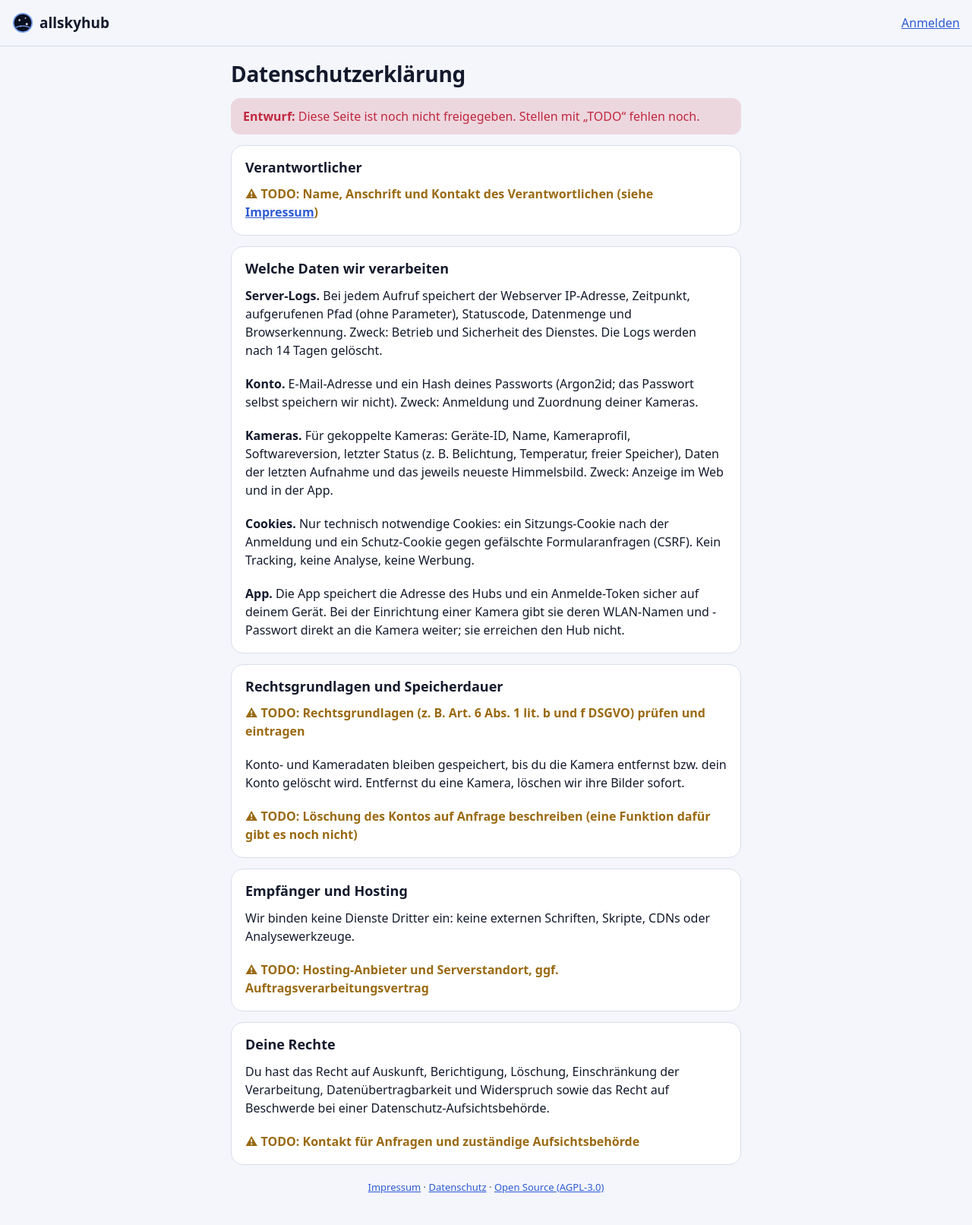
After one commit to benhartwich/allskyhub, a FastAPI app: template server/src/allskyhub_server/web/templates/datenschutz.html in a window 1280 px wide. The commit adds this page. Shown: the whole page at 76% size. Run offline with FastAPI, Linux system fonts and the light colour scheme; the template is opened without the code that fills it, so the values that code supplies are empty; parts of the project's set-up code (start-up, migrations or seed data) failed here and were passed over.

Commit message:
feat(server): imprint and privacy policy drafts, nginx log rotation (#16)
/impressum and /datenschutz, linked in the footer, marked as unapproved
drafts. The operator, address, legal bases, hosting and contact are TODO
placeholders until Benjamin provides them; the data the hub actually
processes (logs, account, cameras, cookies, app) is described as built.

deploy/logrotate/allskyhub-nginx keeps nginx logs 14 days, as the
privacy page says (the host rule only covers /var/log/nginx/*.log).


Claude-Session: https://claude.ai/code/session_0194nu9dnedSFXQ9gP5PXz9H

Co-authored-by: Claude Opus 5.5 <noreply@anthropic.com>

```diff
--- a/server/src/allskyhub_server/app.py
+++ b/server/src/allskyhub_server/app.py
@@ -21,7 +21,7 @@ from allskyhub_server.db import create_engine, create_sessionmaker
 from allskyhub_server.devices.connections import ConnectionRegistry
 from allskyhub_server.devices.images import ImageStore
 from allskyhub_server.settings import Settings, get_settings
-from allskyhub_server.web import routes_auth, routes_cameras
+from allskyhub_server.web import routes_auth, routes_cameras, routes_legal
 from allskyhub_server.web.deps import LoginRequiredError
 from allskyhub_server.web.render import render
 from allskyhub_server.web.templating import STATIC_DIR
@@ -160,6 +160,7 @@ def create_app(settings: Settings | None = None) -> FastAPI:
     app.mount("/static", CachedStaticFiles(directory=STATIC_DIR), name="static")
     app.include_router(routes_auth.router)
     app.include_router(routes_cameras.router)
+    app.include_router(routes_legal.router)
     app.include_router(device_api.router)
     app.include_router(app_api.router)
 
--- a/server/src/allskyhub_server/web/static/app.css
+++ b/server/src/allskyhub_server/web/static/app.css
@@ -92,3 +92,8 @@ button.danger { background: transparent; color: var(--danger); border: 1px solid
 .button.secondary { background: transparent; color: var(--accent); border: 1px solid var(--accent); }
 .features { display: grid; gap: 14px; }
 @media (min-width: 40rem) { .features { grid-template-columns: repeat(2, minmax(0, 1fr)); } }
+
+/* Imprint and privacy policy */
+.legal p + p { margin-top: 8px; }
+.todo { color: var(--warn); font-weight: 600; }
+.todo::before { content: "⚠ "; }
--- /dev/null
+++ b/server/src/allskyhub_server/web/templates/_draft.html
@@ -0,0 +1 @@
+<p class="msg error" role="note"><strong>Entwurf:</strong> Diese Seite ist noch nicht freigegeben. Stellen mit „TODO“ fehlen noch.</p>
--- a/server/src/allskyhub_server/web/templates/base.html
+++ b/server/src/allskyhub_server/web/templates/base.html
@@ -28,7 +28,7 @@
     {% if error %}<p class="msg error" role="alert">{{ error }}</p>{% endif %}
     {% if notice %}<p class="msg ok" role="status">{{ notice }}</p>{% endif %}
     {% block content %}{% endblock %}
-    <footer class="app-foot"><a href="https://github.com/benhartwich/allskyhub">Open Source (AGPL-3.0)</a></footer>
+    <footer class="app-foot"><a href="/impressum">Impressum</a> · <a href="/datenschutz">Datenschutz</a> · <a href="https://github.com/benhartwich/allskyhub">Open Source (AGPL-3.0)</a></footer>
   </main>
 </body>
 </html>
--- /dev/null
+++ b/server/src/allskyhub_server/web/templates/datenschutz.html
@@ -0,0 +1,41 @@
+{% extends "base.html" %}
+{% block title %}Datenschutz · allskyhub{% endblock %}
+{% block content %}
+<article class="legal stack">
+  <h1>Datenschutzerklärung</h1>
+  {% include "_draft.html" %}
+
+  <section class="card">
+    <h2>Verantwortlicher</h2>
+    <p class="todo">TODO: Name, Anschrift und Kontakt des Verantwortlichen (siehe <a href="/impressum">Impressum</a>)</p>
+  </section>
+
+  <section class="card">
+    <h2>Welche Daten wir verarbeiten</h2>
+    <p><strong>Server-Logs.</strong> Bei jedem Aufruf speichert der Webserver IP-Adresse, Zeitpunkt, aufgerufenen Pfad (ohne Parameter), Statuscode, Datenmenge und Browserkennung. Zweck: Betrieb und Sicherheit des Dienstes. Die Logs werden nach 14 Tagen gelöscht.</p>
+    <p><strong>Konto.</strong> E-Mail-Adresse und ein Hash deines Passworts (Argon2id; das Passwort selbst speichern wir nicht). Zweck: Anmeldung und Zuordnung deiner Kameras.</p>
+    <p><strong>Kameras.</strong> Für gekoppelte Kameras: Geräte-ID, Name, Kameraprofil, Softwareversion, letzter Status (z. B. Belichtung, Temperatur, freier Speicher), Daten der letzten Aufnahme und das jeweils neueste Himmelsbild. Zweck: Anzeige im Web und in der App.</p>
+    <p><strong>Cookies.</strong> Nur technisch notwendige Cookies: ein Sitzungs-Cookie nach der Anmeldung und ein Schutz-Cookie gegen gefälschte Formularanfragen (CSRF). Kein Tracking, keine Analyse, keine Werbung.</p>
+    <p><strong>App.</strong> Die App speichert die Adresse des Hubs und ein Anmelde-Token sicher auf deinem Gerät. Bei der Einrichtung einer Kamera gibt sie deren WLAN-Namen und -Passwort direkt an die Kamera weiter; sie erreichen den Hub nicht.</p>
+  </section>
+
+  <section class="card">
+    <h2>Rechtsgrundlagen und Speicherdauer</h2>
+    <p class="todo">TODO: Rechtsgrundlagen (z. B. Art. 6 Abs. 1 lit. b und f DSGVO) prüfen und eintragen</p>
+    <p>Konto- und Kameradaten bleiben gespeichert, bis du die Kamera entfernst bzw. dein Konto gelöscht wird. Entfernst du eine Kamera, löschen wir ihre Bilder sofort.</p>
+    <p class="todo">TODO: Löschung des Kontos auf Anfrage beschreiben (eine Funktion dafür gibt es noch nicht)</p>
+  </section>
+
+  <section class="card">
+    <h2>Empfänger und Hosting</h2>
+    <p>Wir binden keine Dienste Dritter ein: keine externen Schriften, Skripte, CDNs oder Analysewerkzeuge.</p>
+    <p class="todo">TODO: Hosting-Anbieter und Serverstandort, ggf. Auftragsverarbeitungsvertrag</p>
+  </section>
+
+  <section class="card">
+    <h2>Deine Rechte</h2>
+    <p>Du hast das Recht auf Auskunft, Berichtigung, Löschung, Einschränkung der Verarbeitung, Datenübertragbarkeit und Widerspruch sowie das Recht auf Beschwerde bei einer Datenschutz-Aufsichtsbehörde.</p>
+    <p class="todo">TODO: Kontakt für Anfragen und zuständige Aufsichtsbehörde</p>
+  </section>
+</article>
+{% endblock %}
```
Also changed, not shown: docs/betrieb.md (+1 -0 lines), server/src/allskyhub_server/web/routes_legal.py (added, +21 -0 lines), server/src/allskyhub_server/web/templates/impressum.html (added, +23 -0 lines), server/tests/test_auth.py (+12 -0 lines), 1 other file.
